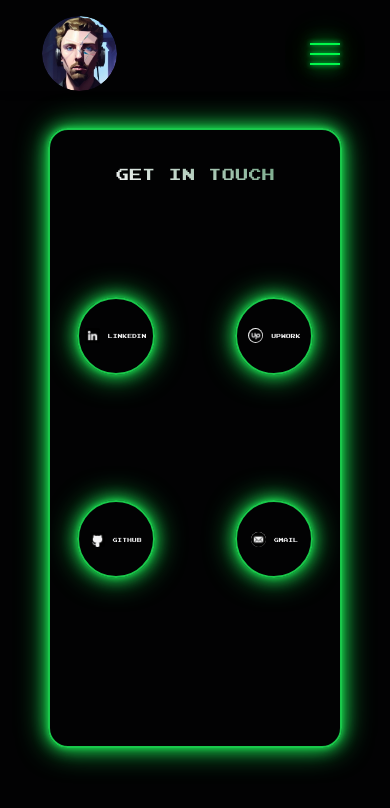
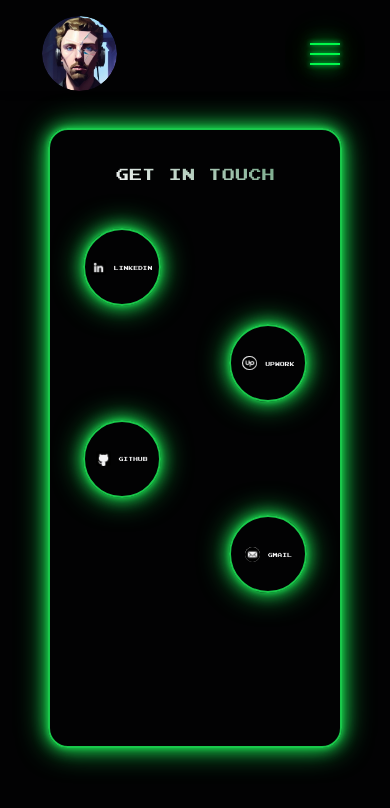
Before and after one commit to Shane-Geary/shane-geary-portfolio, a Next.js app: page /contact in a window 390 px wide. Shown: the top 808 px of the page. Built offline with nearby package versions, Linux system fonts and the light colour scheme.

Commit message:
Adjusted responsive styles on Contact page

```diff
--- a/src/app/contact/contact.module.scss
+++ b/src/app/contact/contact.module.scss
@@ -51,10 +51,12 @@
 
 	@media (max-width: 480px) {
 		grid-template-columns: repeat(2, 1fr);
-		grid-template-rows: repeat(2, auto);
+		grid-template-rows: repeat(4, auto);
 		height: 70%;
 		width: 100%;
 		margin: 0;
+		top: 10%;
+		grid-gap: 0;
 	}
 }
 
@@ -111,6 +113,7 @@
 
 	@media (max-width: 480px) {
 		grid-column: 1;
+		grid-row: 3;
 		width: 20vw;
 		height: 20vw;
 	}
@@ -144,6 +147,7 @@
 
 	@media (max-width: 480px) {
 		grid-column: 2;
+		grid-row: 2;
 		width: 20vw;
 		height: 20vw;
 	}
@@ -179,6 +183,7 @@
 		width: 20vw;
 		height: 20vw;
 		grid-column: 2;
+		grid-row: 4;
 	}
 
 	&:hover .text {
```
